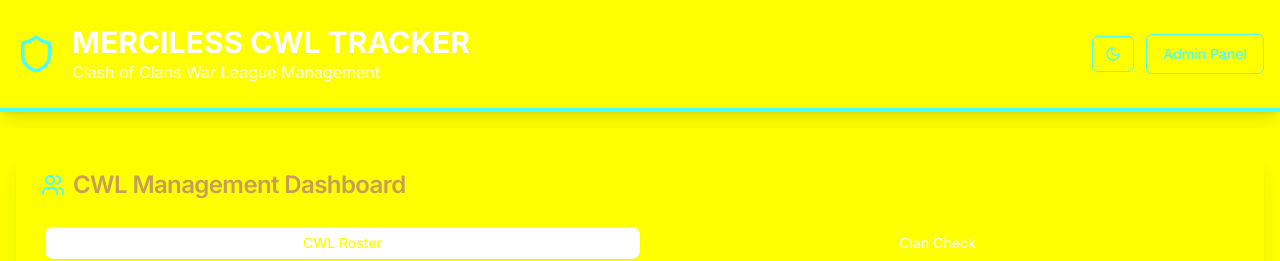
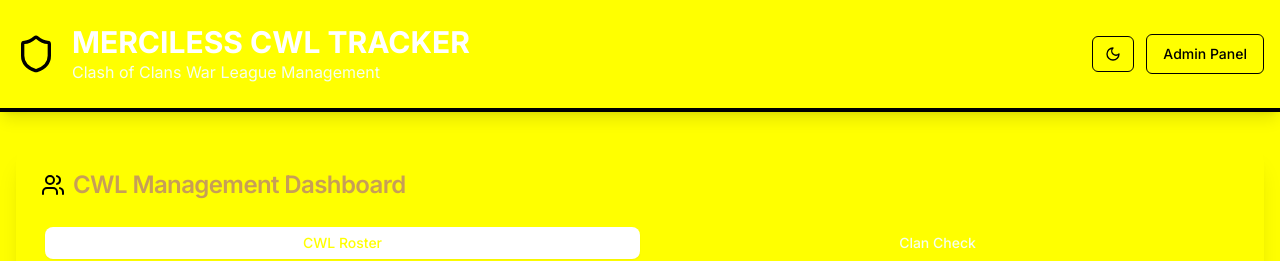
Before and after one commit to aashutoshthapa/merciless-roster-tracker, a React (Vite) app: page / in a window 1280 px wide. Shown: the top 261 px of the page. Built offline with nearby package versions, Linux system fonts and the light colour scheme; no server answers; the database is empty.

Commit message:
Revert theme colors
Reverts the theme colors to the previous configuration.

```diff
--- a/src/index.css
+++ b/src/index.css
@@ -14,16 +14,16 @@
     --popover: 255 255 255;
     --popover-foreground: 38 50 56;
 
-    --primary: 33 150 243; /* #2196F3 - Vibrant blue */
+    --primary: 255 111 0; /* #FF6F00 - Orange */
     --primary-foreground: 255 255 255;
 
-    --secondary: 13 71 161; /* #0D47A1 - Dark blue */
+    --secondary: 26 35 126; /* #1A237E - Dark blue */
     --secondary-foreground: 255 255 255;
 
     --muted: 245 245 245; /* Light gray for hover */
     --muted-foreground: 97 97 97; /* Secondary text */
 
-    --accent: 33 150 243; /* #2196F3 - Vibrant blue */
+    --accent: 255 111 0; /* #FF6F00 - Orange */
     --accent-foreground: 255 255 255;
 
     --destructive: 244 67 54; /* #F44336 - Red */
@@ -31,18 +31,18 @@
 
     --border: 224 224 224; /* Light gray borders */
     --input: 224 224 224;
-    --ring: 33 150 243; /* Blue focus ring */
+    --ring: 255 111 0; /* Orange focus ring */
 
     --radius: 0.5rem;
 
     --sidebar-background: 255 255 255;
     --sidebar-foreground: 38 50 56;
-    --sidebar-primary: 13 71 161;
+    --sidebar-primary: 255 111 0;
     --sidebar-primary-foreground: 255 255 255;
     --sidebar-accent: 240 248 255;
     --sidebar-accent-foreground: 38 50 56;
     --sidebar-border: 224 224 224;
-    --sidebar-ring: 33 150 243;
+    --sidebar-ring: 255 111 0;
   }
 
   .dark {
@@ -55,8 +55,8 @@
     --popover: 30 41 59;
     --popover-foreground: 248 250 252;
 
-    --primary: 33 150 243; /* Keep vibrant blue in dark mode */
-    --primary-foreground: 15 23 42;
+    --primary: 255 111 0; /* Keep orange in dark mode */
+    --primary-foreground: 255 255 255;
 
     --secondary: 51 65 85; /* slate-600 */
     --secondary-foreground: 248 250 252;
@@ -64,24 +64,24 @@
     --muted: 51 65 85;
     --muted-foreground: 148 163 184; /* slate-400 */
 
-    --accent: 33 150 243;
-    --accent-foreground: 15 23 42;
+    --accent: 255 111 0;
+    --accent-foreground: 255 255 255;
 
     --destructive: 239 68 68; /* red-500 */
     --destructive-foreground: 248 250 252;
 
     --border: 51 65 85;
     --input: 51 65 85;
-    --ring: 33 150 243;
+    --ring: 255 111 0;
 
     --sidebar-background: 15 23 42;
     --sidebar-foreground: 248 250 252;
-    --sidebar-primary: 33 150 243;
-    --sidebar-primary-foreground: 15 23 42;
+    --sidebar-primary: 255 111 0;
+    --sidebar-primary-foreground: 255 255 255;
     --sidebar-accent: 30 41 59;
     --sidebar-accent-foreground: 248 250 252;
     --sidebar-border: 51 65 85;
-    --sidebar-ring: 33 150 243;
+    --sidebar-ring: 255 111 0;
   }
 }
 
--- a/src/services/clanDataService.ts
+++ b/src/services/clanDataService.ts
@@ -1,12 +1,12 @@
 
 import { supabase } from '@/integrations/supabase/client';
 
-interface Player {
+export interface Player {
   name: string;
   tag: string;
 }
 
-interface Clan {
+export interface Clan {
   id: string;
   name: string;
   tag: string;
```
